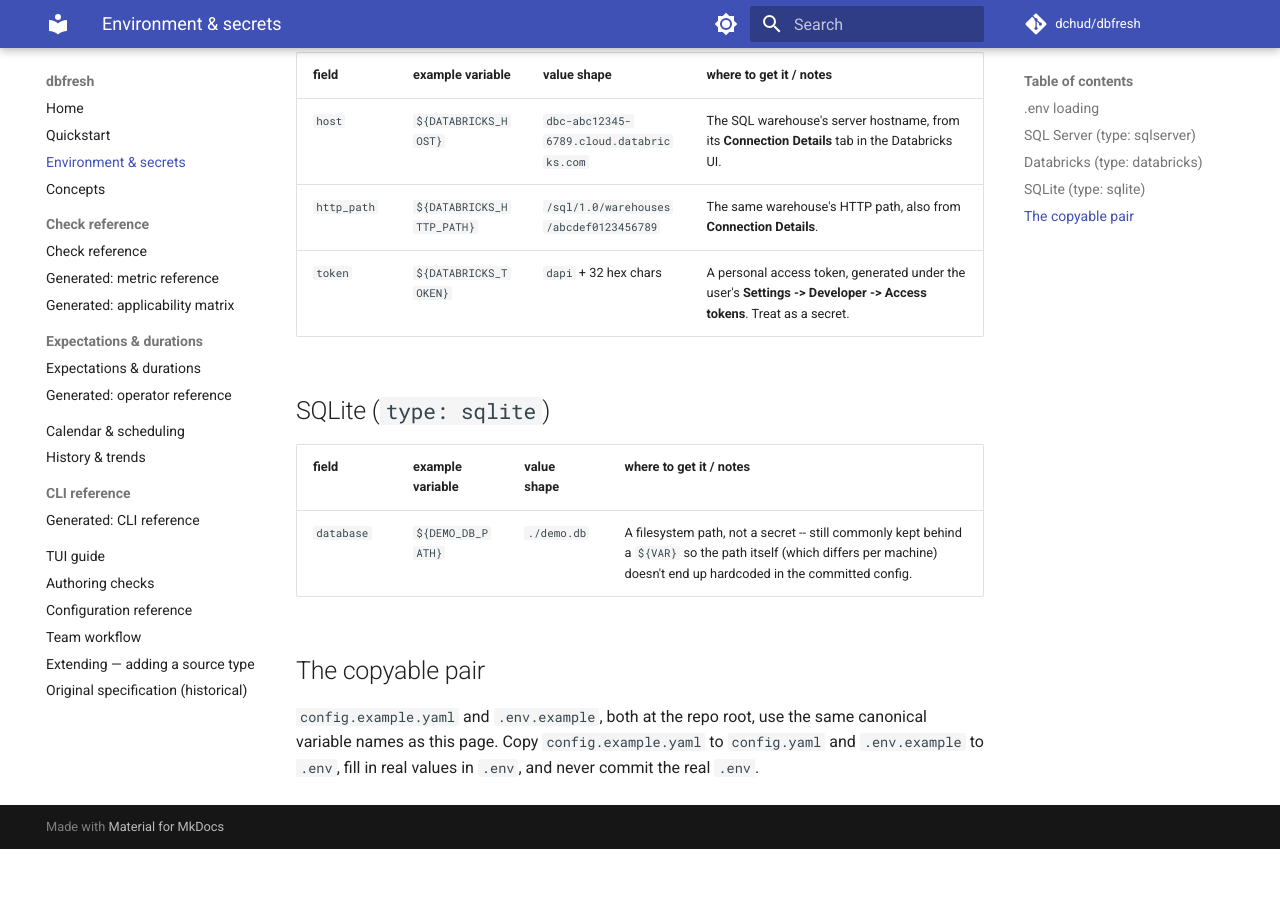
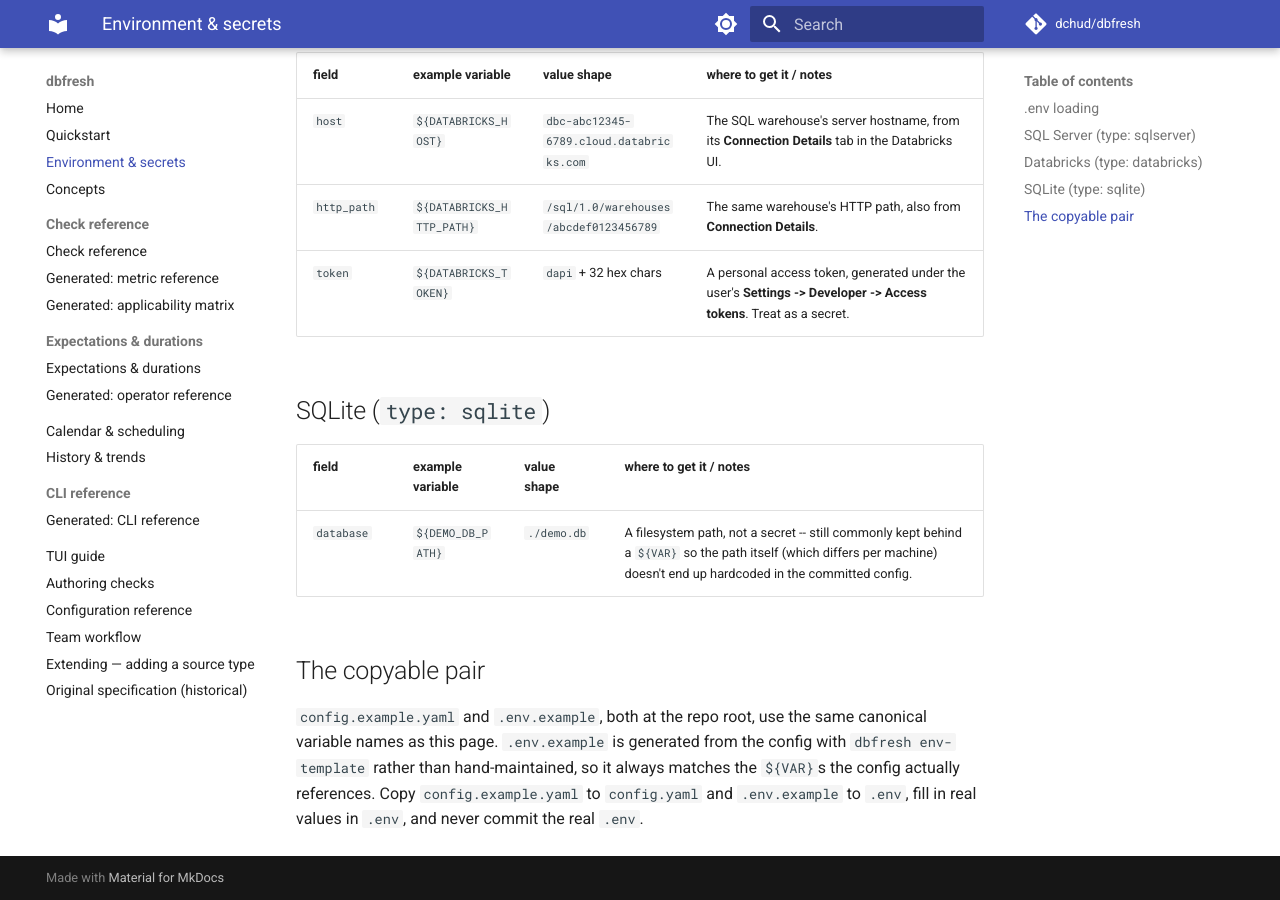
Before and after one commit to dchud/dbfresh, an MkDocs documentation site: the page built from docs/environment.md, in a window 1280 px wide and 900 px high, scrolled down 1112 px. Built offline with MkDocs 1.6.1 and Material for MkDocs 9.7.7, drawn with Linux system fonts in a browser that asks for light colours; comment, search, counter and statistics services are not loaded; before the commit the page ends 1961 px from its top, so only the background shows below that.

Commit message:
Note env-template in the .env command lists and copyable-pair docs
env-template reads a config the same as run/history/prune/add/ui, so
it belongs in each page's list of commands that autoload .env. Also
describe .env.example as generated by env-template rather than
hand-maintained, in both the quickstart's exporting-secrets section
and environment.md's copyable-pair section.

```diff
--- a/docs/environment.md
+++ b/docs/environment.md
@@ -10,13 +10,14 @@
 
 ## `.env` loading
 
-Every command that reads a config -- `run`, `history`, `prune`, `add`, `ui`
--- loads `.env` from the config file's directory automatically, before
-parsing the config. A real environment variable already set takes
-precedence over the same name in `.env`. This is why a config committed to
-a team repo never carries a credential: the YAML holds only `${VAR}`
-references, and each person's or environment's actual values live in their
-own untracked `.env` (or CI secrets, or the shell environment) instead.
+Every command that reads a config -- `run`, `history`, `prune`, `add`,
+`ui`, `env-template` -- loads `.env` from the config file's directory
+automatically, before parsing the config. A real environment variable
+already set takes precedence over the same name in `.env`. This is why a
+config committed to a team repo never carries a credential: the YAML holds
+only `${VAR}` references, and each person's or environment's actual values
+live in their own untracked `.env` (or CI secrets, or the shell
+environment) instead.
 
 ## SQL Server (`type: sqlserver`)
 
@@ -47,6 +48,8 @@
 ## The copyable pair
 
 `config.example.yaml` and `.env.example`, both at the repo root, use the
-same canonical variable names as this page. Copy `config.example.yaml` to
-`config.yaml` and `.env.example` to `.env`, fill in real values in `.env`,
-and never commit the real `.env`.
+same canonical variable names as this page. `.env.example` is generated
+from the config with `dbfresh env-template` rather than hand-maintained,
+so it always matches the `${VAR}`s the config actually references. Copy
+`config.example.yaml` to `config.yaml` and `.env.example` to `.env`, fill
+in real values in `.env`, and never commit the real `.env`.
```
Also changed, not shown: docs/quickstart.md (+9 -4 lines).
